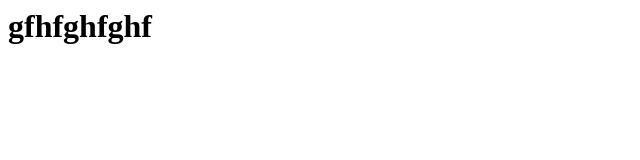
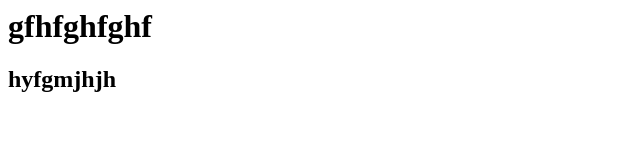
Before and after one commit to joseph861027/camp, a plain HTML site: page index.html in a window 1280 px wide. Shown: the whole page, without its empty margins (0-640 px from the left). Drawn offline with Linux system fonts and the light colour scheme.

Commit message:
j;lkjl;kjl;m

```diff
--- a/index.html
+++ b/index.html
@@ -1 +1,2 @@
 <h1>gfhfghfghf</h1>
+<h2>hyfgmjhjh</h2>
```
